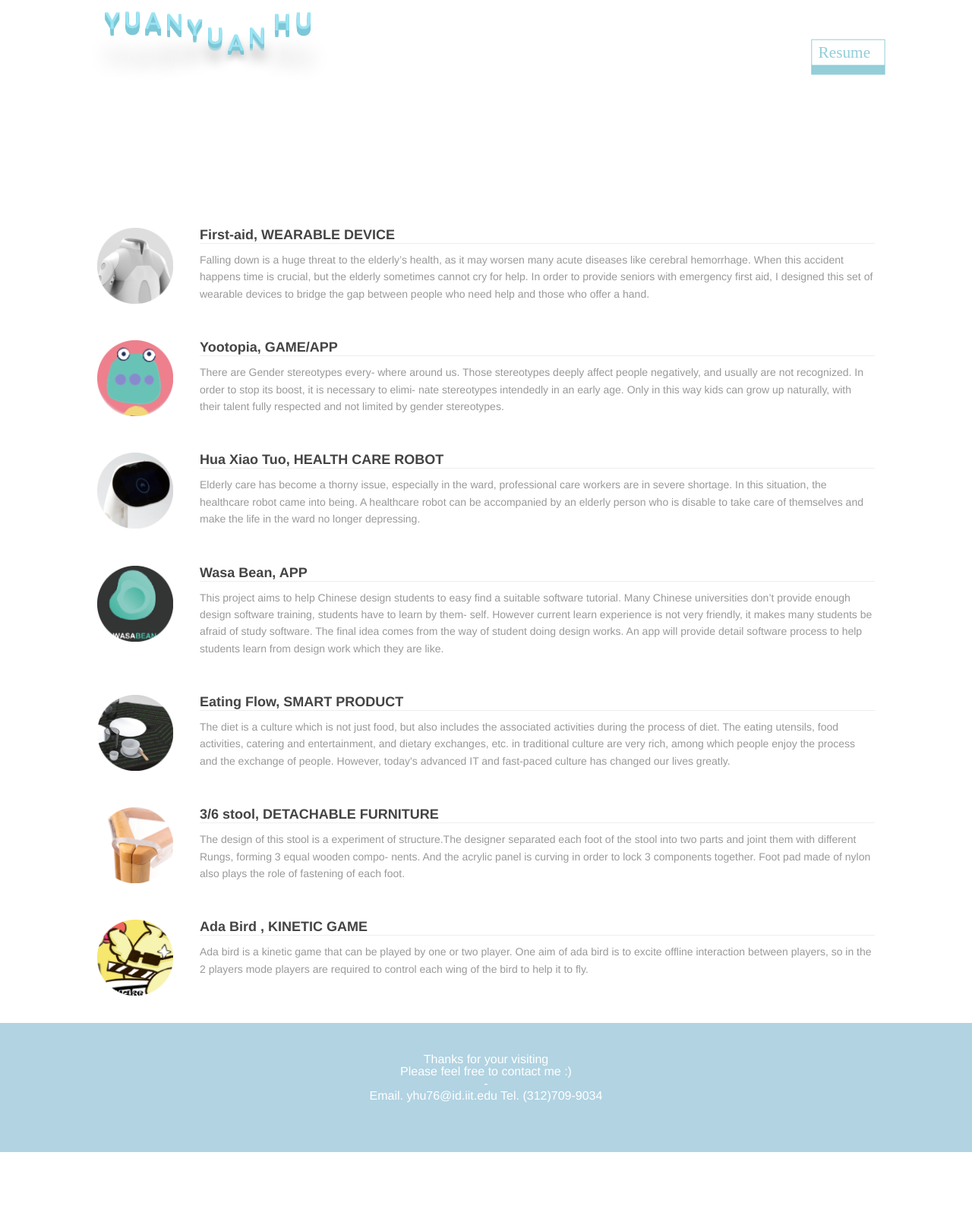
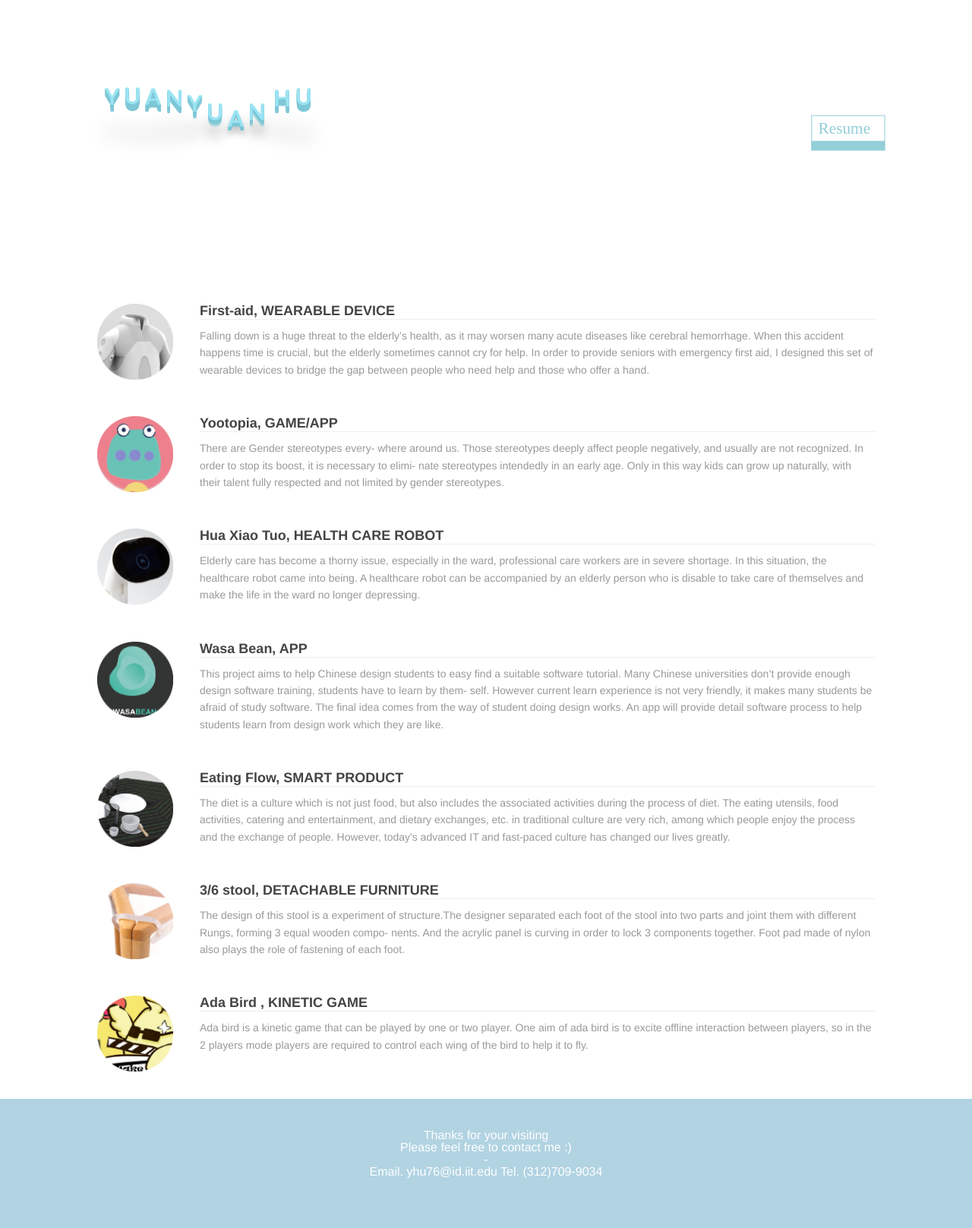
Before and after one commit to yuanyuanhu96/Potfolio-Archive, a Jekyll site: the page built from index.md, in a window 1280 px wide. Shown: the whole page at 76% size. Built offline with Jekyll 4.4.1, drawn with Linux system fonts in a browser that asks for light colours; before the commit the page ends 1517 px from its top, so only the background shows below that.

Commit message:
Update style.css

```diff
--- a/_includes/style.css
+++ b/_includes/style.css
@@ -192,7 +192,7 @@ a.NaviProject:hover {background-color:#9BE4F3;}
 }
 .index-wrapper .info-card {
   position: relative;
-  margin: 0 auto;
+  margin: 100px auto;
 width: 80%;
   text-align: middle;
 	  background: #D5D8FF;
@@ -339,7 +339,7 @@ margin-top:50px;
   .index-wrapper .index-content {
     margin-left: 0;
     padding-right: 0;
-	  maxw-idth：900px;
+	  max-width：900px;
   }
 }
 .index-wrapper .artical-list {
```
